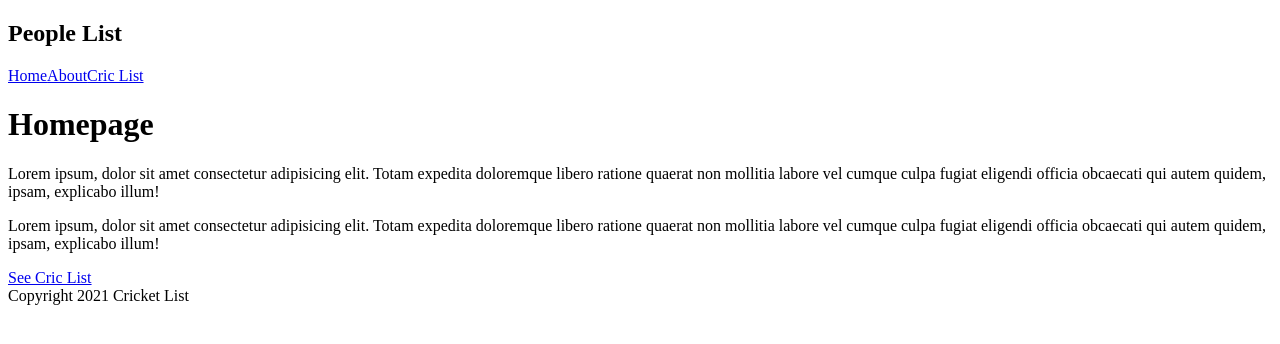
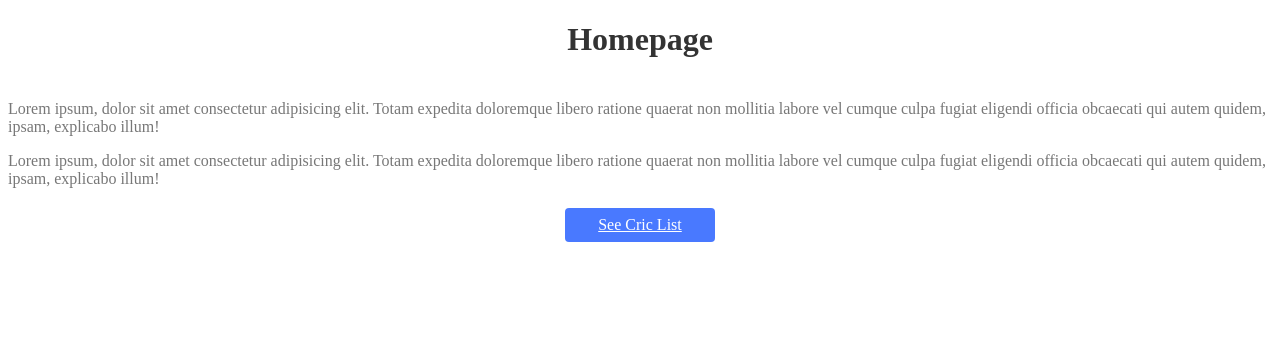
Before and after one commit to Mridul2820/cric-list-next-js, a Next.js app: page / in a window 1280 px wide. Shown: the top 344 px of the page. Built offline with nearby package versions, Linux system fonts and the light colour scheme.

Commit message:
Adding Styles modules

```diff
--- a/components/Footer.js
+++ b/components/Footer.js
@@ -1,8 +1,8 @@
 const Footer = () => {
     return (
-        <div>
+        <footer>
             Copyright 2021 Cricket List
-        </div>
+        </footer>
     );
 }
 
--- a/components/NavBar.js
+++ b/components/NavBar.js
@@ -4,7 +4,7 @@
     return (
         <nav>
             <div className="logo">
-                <h1>People List</h1>
+                <h1>Cric List</h1>
             </div>
             <Link href="/"><a>Home</a></Link>
             <Link href="/about"><a>About</a></Link>
--- a/pages/index.js
+++ b/pages/index.js
@@ -1,19 +1,16 @@
-import NavBar from "../components/NavBar";
-import Footer from "../components/Footer";
+import styles from '../styles/Home.module.css'
 import Link from 'next/link'
 
 export default function Home() {
     return (
         <div>
-            <NavBar />
-            <h1>Homepage</h1>
-            <p>Lorem ipsum, dolor sit amet consectetur adipisicing elit. Totam expedita doloremque libero ratione quaerat non mollitia labore vel cumque culpa fugiat eligendi officia obcaecati qui autem quidem, ipsam, explicabo illum!</p>
-            <p>Lorem ipsum, dolor sit amet consectetur adipisicing elit. Totam expedita doloremque libero ratione quaerat non mollitia labore vel cumque culpa fugiat eligendi officia obcaecati qui autem quidem, ipsam, explicabo illum!</p>
+            <h1 className={styles.title}>Homepage</h1>
+            <p className={styles.text}>Lorem ipsum, dolor sit amet consectetur adipisicing elit. Totam expedita doloremque libero ratione quaerat non mollitia labore vel cumque culpa fugiat eligendi officia obcaecati qui autem quidem, ipsam, explicabo illum!</p>
+            <p className={styles.text}>Lorem ipsum, dolor sit amet consectetur adipisicing elit. Totam expedita doloremque libero ratione quaerat non mollitia labore vel cumque culpa fugiat eligendi officia obcaecati qui autem quidem, ipsam, explicabo illum!</p>
 
             <Link href="/cric">
-                <a>See Cric List</a>
+                <a className={styles.btn}>See Cric List</a>
             </Link>
-            <Footer />
         </div>
     )
 }
--- a/styles/Home.module.css
+++ b/styles/Home.module.css
@@ -1,122 +1,18 @@
-.container {
-  min-height: 100vh;
-  padding: 0 0.5rem;
-  display: flex;
-  flex-direction: column;
-  justify-content: center;
-  align-items: center;
+.title {
+    color: #333;
+    padding-bottom: 20px;
+    text-align: center;
 }
-
-.main {
-  padding: 5rem 0;
-  flex: 1;
-  display: flex;
-  flex-direction: column;
-  justify-content: center;
-  align-items: center;
+.text {
+    color: #777;
 }
-
-.footer {
-  width: 100%;
-  height: 100px;
-  border-top: 1px solid #eaeaea;
-  display: flex;
-  justify-content: center;
-  align-items: center;
+.btn {
+    display: block;
+    width: 150px;
+    padding: 8px 0;
+    margin: 20px auto;
+    background: #4979ff;
+    border-radius: 4px;
+    color: white;
+    text-align: center;
 }
-
-.footer img {
-  margin-left: 0.5rem;
-}
-
-.footer a {
-  display: flex;
-  justify-content: center;
-  align-items: center;
-}
-
-.title a {
-  color: #0070f3;
-  text-decoration: none;
-}
-
-.title a:hover,
-.title a:focus,
-.title a:active {
-  text-decoration: underline;
-}
-
-.title {
-  margin: 0;
-  line-height: 1.15;
-  font-size: 4rem;
-}
-
-.title,
-.description {
-  text-align: center;
-}
-
-.description {
-  line-height: 1.5;
-  font-size: 1.5rem;
-}
-
-.code {
-  background: #fafafa;
-  border-radius: 5px;
-  padding: 0.75rem;
-  font-size: 1.1rem;
-  font-family: Menlo, Monaco, Lucida Console, Liberation Mono, DejaVu Sans Mono,
-    Bitstream Vera Sans Mono, Courier New, monospace;
-}
-
-.grid {
-  display: flex;
-  align-items: center;
-  justify-content: center;
-  flex-wrap: wrap;
-  max-width: 800px;
-  margin-top: 3rem;
-}
-
-.card {
-  margin: 1rem;
-  flex-basis: 45%;
-  padding: 1.5rem;
-  text-align: left;
-  color: inherit;
-  text-decoration: none;
-  border: 1px solid #eaeaea;
-  border-radius: 10px;
-  transition: color 0.15s ease, border-color 0.15s ease;
-}
-
-.card:hover,
-.card:focus,
-.card:active {
-  color: #0070f3;
-  border-color: #0070f3;
-}
-
-.card h3 {
-  margin: 0 0 1rem 0;
-  font-size: 1.5rem;
-}
-
-.card p {
-  margin: 0;
-  font-size: 1.25rem;
-  line-height: 1.5;
-}
-
-.logo {
-  height: 1em;
-}
-
-@media (max-width: 600px) {
-  .grid {
-    width: 100%;
-    flex-direction: column;
-  }
-}
--- a/styles/globals.css
+++ b/styles/globals.css
@@ -1,16 +1,37 @@
-html,
+@import url('https://fonts.googleapis.com/css2?family=Nunito:wght@300;400;600;700&display=swap');
+
 body {
-  padding: 0;
-  margin: 0;
-  font-family: -apple-system, BlinkMacSystemFont, Segoe UI, Roboto, Oxygen,
-    Ubuntu, Cantarell, Fira Sans, Droid Sans, Helvetica Neue, sans-serif;
+    background: #f2f2f2;
+    color: #333;
+    font-family: "Nunito";
 }
-
 a {
-  color: inherit;
-  text-decoration: none;
+    color: #333;
+    text-decoration: none;
 }
-
-* {
-  box-sizing: border-box;
+.content {
+    max-width: 960px;
+    margin: 0 auto;
 }
+nav {
+    margin: 10px auto 80px;
+    padding: 10px 0;
+    display: flex;
+    justify-content: flex-end;
+    align-items: flex-end;
+    border-bottom: 1px solid #ddd;
+}
+nav a {
+    margin-left: 12px;
+}
+nav .logo {
+    margin-right: auto;
+}
+footer {
+    display: block;
+    text-align: center;
+    padding: 30px 0;
+    margin-top: 60px;
+    color: #777;
+    border-top: 1px solid #eaeaea;
+}
```
Also changed, not shown: styles/Cric.module.css (added).
